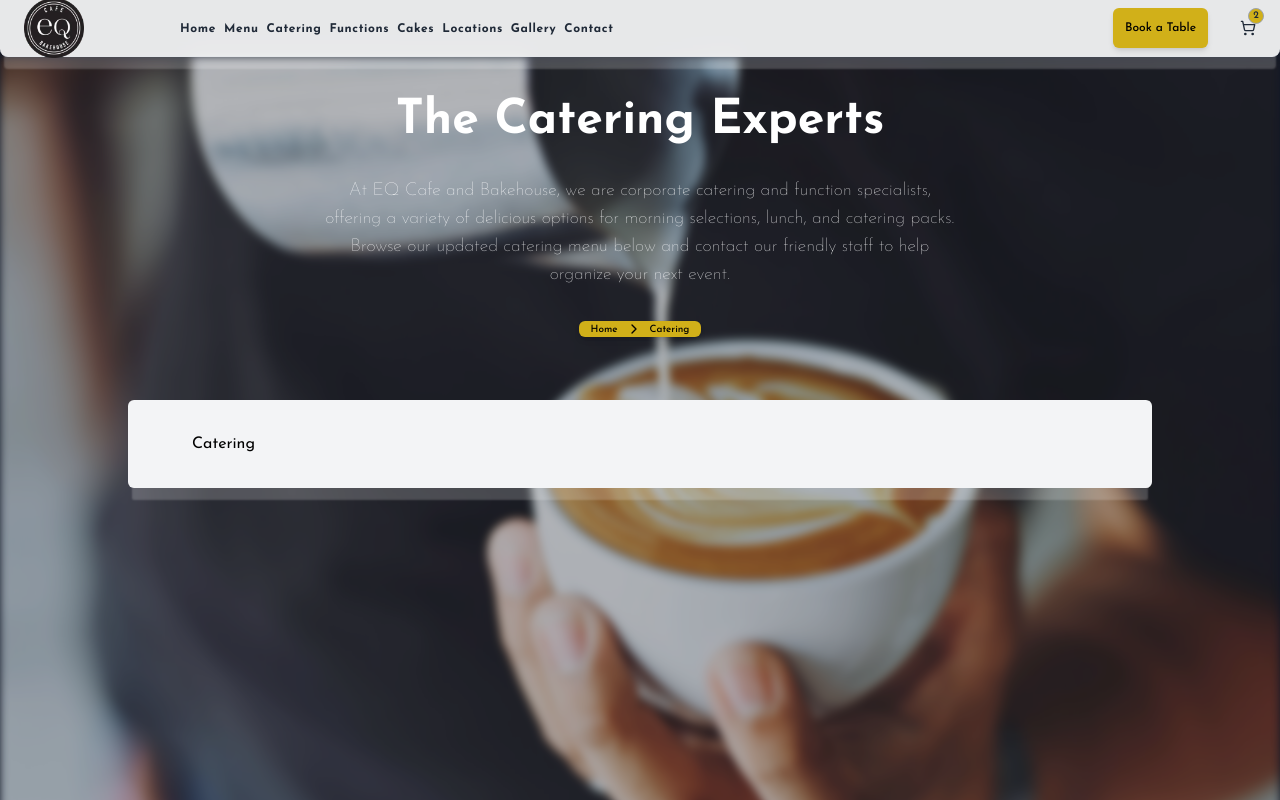
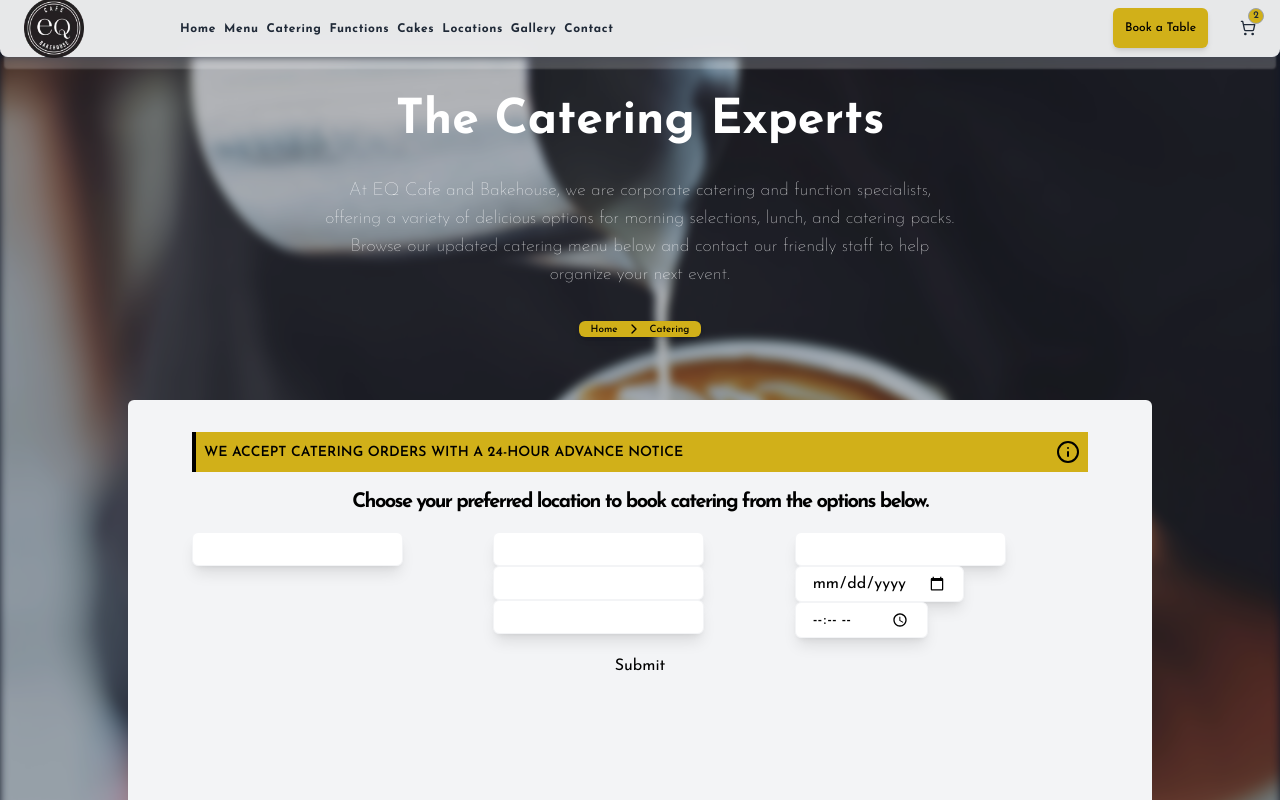
Before and after one commit to bjadhs/eq_cafe, a Next.js app: page /catering in a window 1280 px wide. Shown: the top 800 px of the page. Built offline with nearby package versions, Linux system fonts and the light colour scheme.

Commit message:
catering page

```diff
--- a/app/catering/page.tsx
+++ b/app/catering/page.tsx
@@ -1,5 +1,19 @@
+import CateringBookingForm from '@/components/CateringBookingForm';
+import { Info } from 'lucide-react';
+
 const Catering = () => {
-  return <div>Catering</div>;
+  return (
+    <div className='flex flex-col items-center gap-4 h-screen'>
+      <div className='bg-secondary border-l-4 border-black p-2 flex justify-between items-center  w-full mx-auto'>
+        <h3>We accept catering orders with a 24-hour advance notice</h3>
+        <Info size={24} />
+      </div>
+      <h2 className='-tracking-[.1rem] text-xl text-center'>
+        Choose your preferred location to book catering from the options below.
+      </h2>
+      <CateringBookingForm />
+    </div>
+  );
 };
 
 export default Catering;
--- a/app/contact/page.tsx
+++ b/app/contact/page.tsx
@@ -1,4 +1,5 @@
 import MessageForm from '@/components/shared/MessageForm';
+import Topic from '@/components/shared/Topic';
 import { Mails } from 'lucide-react';
 
 const emailList = [
@@ -13,10 +14,7 @@
 const Contact = () => {
   return (
     <div>
-      <div className='flex flex-col items-center gap-2'>
-        <div className='h-[6px] w-6 bg-[#D1B019] border rounded-full'></div>
-        <h3>Contact</h3>
-      </div>
+      <Topic title='CONTACT' />
       <div className='pb-8 flex flex-col items-center'>
         <h1>Contact information</h1>
         <p>
--- a/app/globals.css
+++ b/app/globals.css
@@ -9,6 +9,7 @@
 :root {
   --shadow-size: 0px 16px 2px -4px;
   --shadow-color: rgba(255, 255, 255, 0.2);
+  --secondary: #D1B019;
 
 }
   body {
@@ -25,7 +26,7 @@
     @apply text-xl font-bold;
   }
   h3{
-    @apply text-[12px] font-semibold mb-4 uppercase;
+    @apply text-[14px] font-semibold uppercase;
   }
   p {
     @apply text-xs font-light leading-5;
--- /dev/null
+++ b/components/CateringBookingForm.tsx
@@ -0,0 +1,28 @@
+const CateringBookingForm = () => {
+  return (
+    <form className='grid grid-cols-3 gap-2'>
+      <div>
+        <input type='text' name='outlet' />
+      </div>
+      <div>
+        <input type='text' name='name' />
+        <input type='email' name='email' />
+        <input type='phone' name='phone' />
+      </div>
+      <div>
+        <input type='suburb' name='suburb' />
+        <input type='date' name='date' />
+        <input type='time' name='time' />
+      </div>
+
+      <button
+        type='submit'
+        className='col-span-3 bg-primary text-primary-foreground rounded-md p-2'
+      >
+        Submit
+      </button>
+    </form>
+  );
+};
+
+export default CateringBookingForm;
--- a/tailwind.config.ts
+++ b/tailwind.config.ts
@@ -25,8 +25,8 @@
   				foreground: 'hsl(var(--primary-foreground))'
   			},
   			secondary: {
-  				DEFAULT: 'hsl(var(--secondary))',
-  				foreground: 'hsl(var(--secondary-foreground))'
+  				DEFAULT: '#D1B019',
+  				foreground: '#474020FF'
   			},
   			muted: {
   				DEFAULT: 'hsl(var(--muted))',
```
